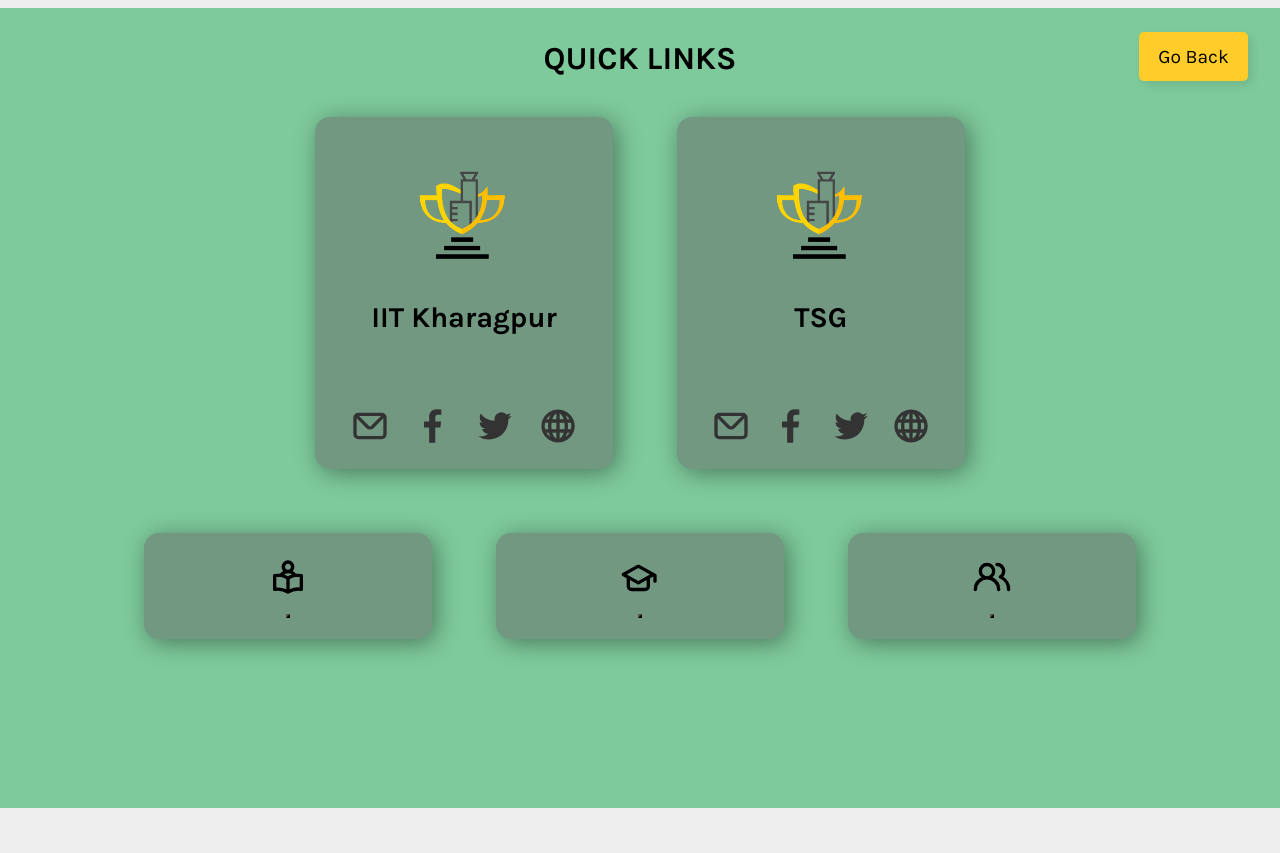
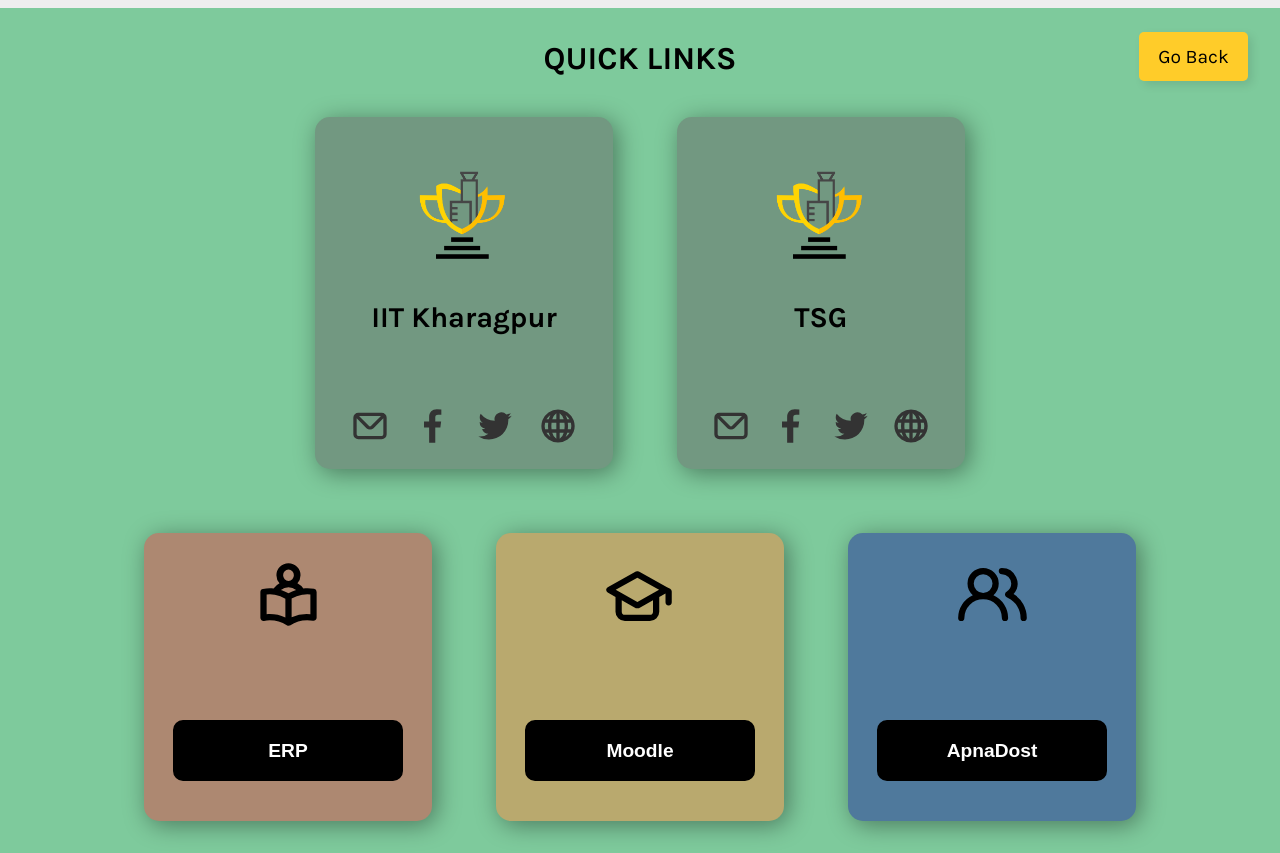
Before and after one commit to Hack-TeeEssGee/frontend, a React (Create React App) app: page /quicklinks in a window 1280 px wide. Before the commit the page ends 808 px from the top, so only its background shows below. Built offline with nearby package versions, Linux system fonts and the light colour scheme; what supertokens-auth-react would draw is missing.

Commit message:
quick links done

```diff
--- a/src/styles/_quicklinks.scss
+++ b/src/styles/_quicklinks.scss
@@ -5,6 +5,9 @@
 
     .title {
         padding-top: 2rem;
+        @include sm {
+            padding-top: 5rem;
+        }
     }
     .quick-card-list {
         display: flex;
@@ -18,8 +21,12 @@
         display: flex;
         flex-direction: row;
         justify-content: center;
+        @include sm {
+            flex-direction: column;
+        }
         .quick-platform-card {
             background-color: #729881;
+            min-height: 18rem;
             display: inline-block;
             box-shadow: 4px 4px 25px rgba($color: #000000, $alpha: 0.4);
             margin: 2rem;
@@ -29,14 +36,26 @@
             border-radius: 15px;
             padding: 1.5rem 1.5rem 1.2rem 1.5rem;
             min-width: 18rem;
+            position: relative;
             .icon {
                 align-self: center;
             }
             .quick-platform-name {
+                width: 80%;
                 align-self: center;
+                position: absolute;
+                bottom: 2.5rem;
+
                 button {
                     background-color: #000000;
+                    font-size: 1.2rem;
+                    font-weight: 600;
                     color: #fff;
+                    border-radius: 10px;
+                    width: 100%;
+                    padding: 1.1rem 0rem 1.1rem 0rem;
+                    border-color: #000000;
+                    border-style: solid;
                 }
             }
         }
--- a/src/views/quickLinks.js
+++ b/src/views/quickLinks.js
@@ -24,7 +24,7 @@
 
 const genericCardData = [
     {
-        "title":"ERP",
+        "title" : "ERP",
         "icon": UilBookReader,
         "link": "http://erp.iitkgp.ac.in/",
         "bgcolor": "#AD8871"
@@ -45,8 +45,8 @@
 
 const QuickPLatformCard = (props) => {
     return (
-        <div className="quick-platform-card">
-            <div className="icon"><props.icon size={40} /></div>
+        <div className="quick-platform-card" style={{"background-color" : `${props.bgcolor}`}}>
+            <div className="icon"><props.icon size={75} /></div>
             <div className="quick-platform-name">
                 <button onClick={() => window.location.href=`${props.link}`}>{ props.title }</button>
             </div>
@@ -79,6 +79,7 @@
                 {
                     genericCardData.map((data, index) => {
                         return (<QuickPLatformCard
+                            title={data.title}
                             icon={data.icon}
                             link={data.link}
                             bgcolor={data.bgcolor}/>
```
